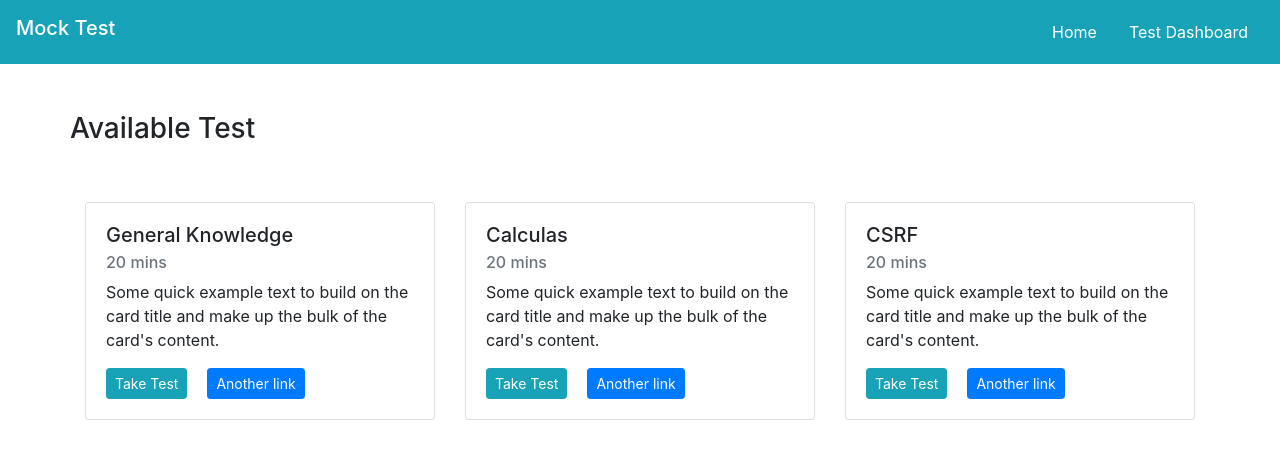
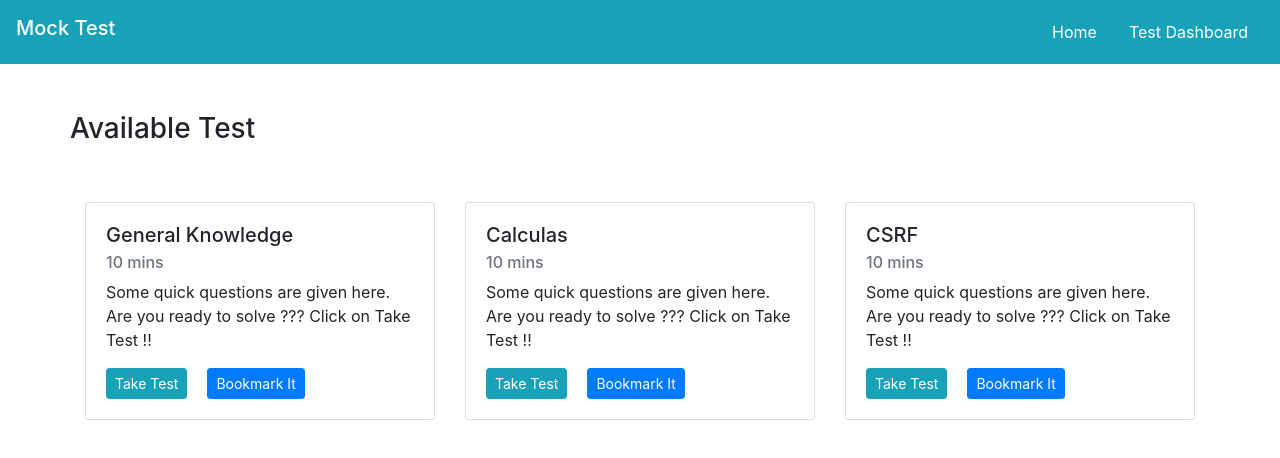
Before and after one commit to Ranjan-Das-cloud/mock-test, a React (Create React App) app: page / in a window 1280 px wide. Shown: the top 458 px of the page. Built offline with nearby package versions, Linux system fonts and the light colour scheme.

Commit message:
Modified with proper test taking time

```diff
--- a/src/card.js
+++ b/src/card.js
@@ -9,10 +9,10 @@ class Card extends Component {
                 <div className="card">
                     <div className="card-body">
                         <h5 className="card-title">{this.props.name}</h5>
-                        <h6 className="card-subtitle mb-2 text-muted">20 mins</h6>
-                        <p className="card-text">Some quick example text to build on the card title and make up the bulk of the card's content.</p>
+                        <h6 className="card-subtitle mb-2 text-muted">10 mins</h6>
+                        <p className="card-text">Some quick questions are given here. Are you ready to solve ??? Click on Take Test !!</p>
                         <Link to={'/test/' + this.props.id} className="card-link btn btn-sm btn-info">Take Test</Link>
-                        <a href="#" className="card-link btn btn-sm btn-primary">Another link</a>
+                        <a href="#" className="card-link btn btn-sm btn-primary">Bookmark It</a>
                     </div>
                     </div>
             </div>
--- a/src/test.js
+++ b/src/test.js
@@ -219,7 +219,7 @@ class Test extends Component {
                                     {
                                         //this.clock(index)
 
-                                        <Timer onTimeComplete={this.onTimeComplete.bind(this)} secs={150}/>
+                                        <Timer onTimeComplete={this.onTimeComplete.bind(this)} secs={600}/>
                                     }
                                 </div>
                             </div>
```
